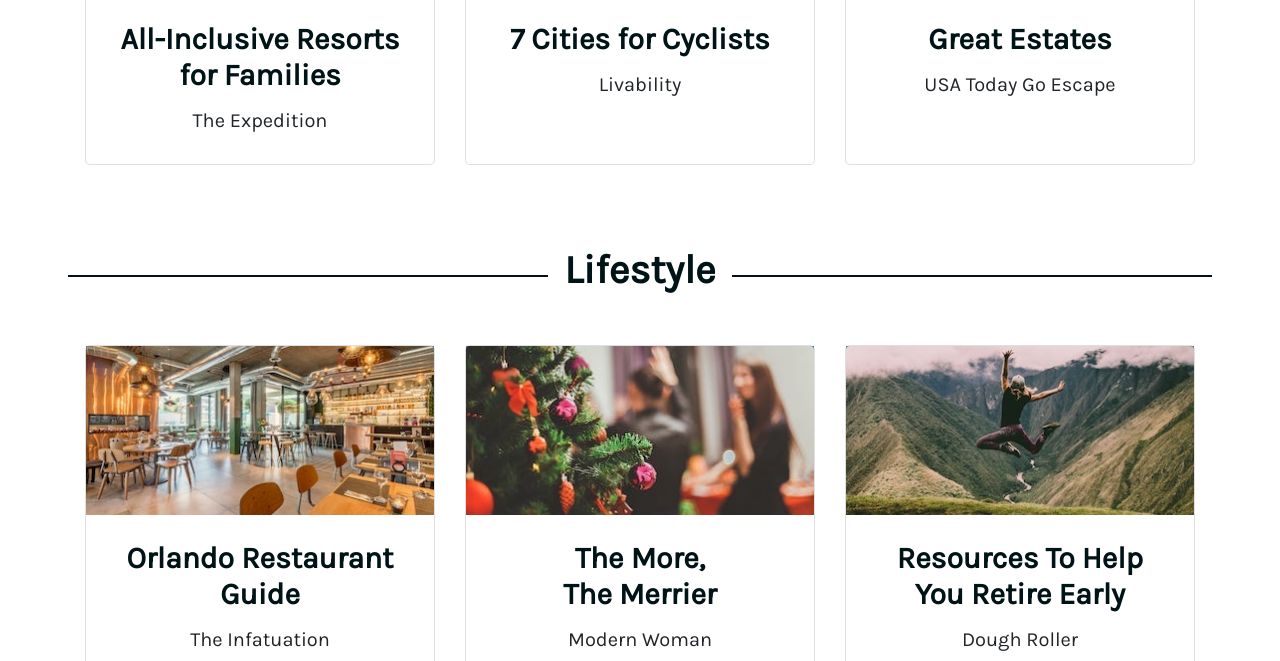
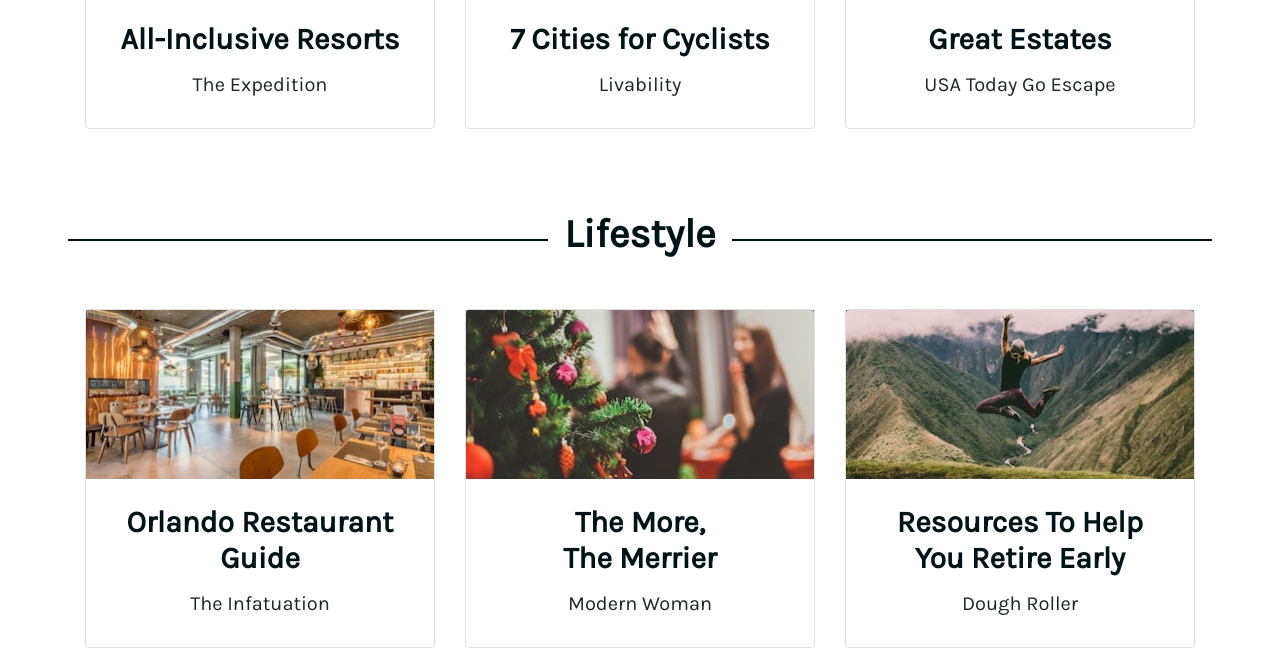
Before and after one commit to crodewig/crodewig.github.io, a Jekyll site: the page built from writing.html, in a window 1280 px wide and 900 px high, scrolled down 2974 px, cut to the strip 239-900 px from the top of the window. Built offline with Jekyll 4.4.1, drawn with Linux system fonts in a browser that asks for light colours.

Commit message:
Shorten title

```diff
--- a/_data/writing.yml
+++ b/_data/writing.yml
@@ -110,7 +110,7 @@
       link: /assets/pdf/art-island-country.pdf
       image: /assets/img/writing/art-island.jpg
 
-    - title: All-Inclusive Resorts for Families
+    - title: All-Inclusive Resorts
       publisher: The Expedition
       link: https://www.theexpedition.com/6-surprising-all-inclusive-resorts-for-families/
       image: /assets/img/writing/all-inclusive-resorts-for-families.jpeg
```
